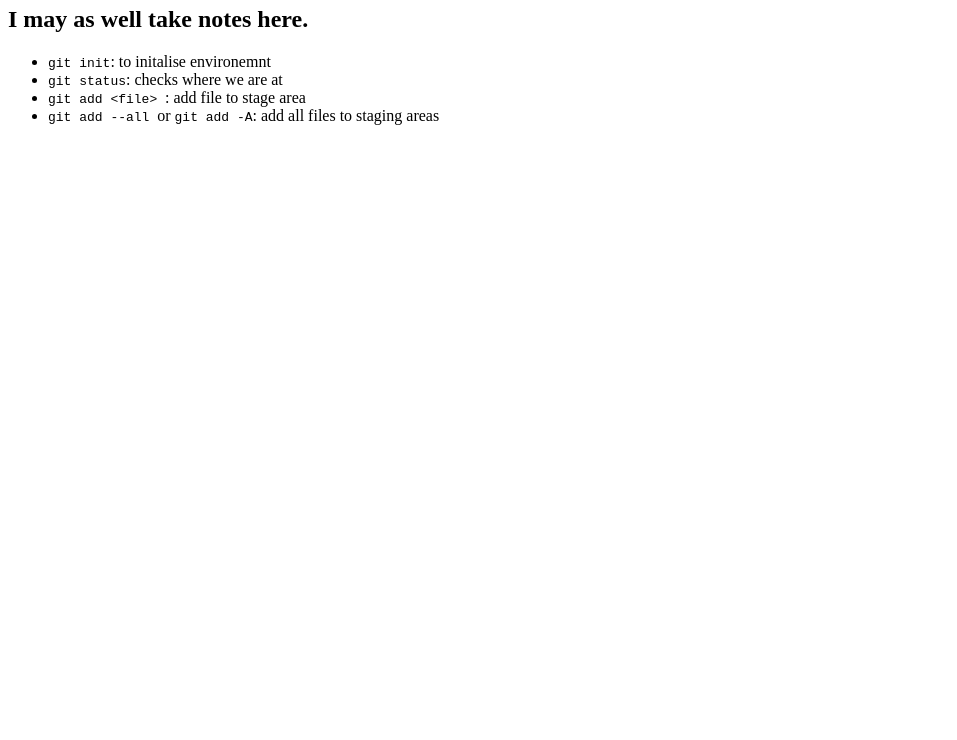
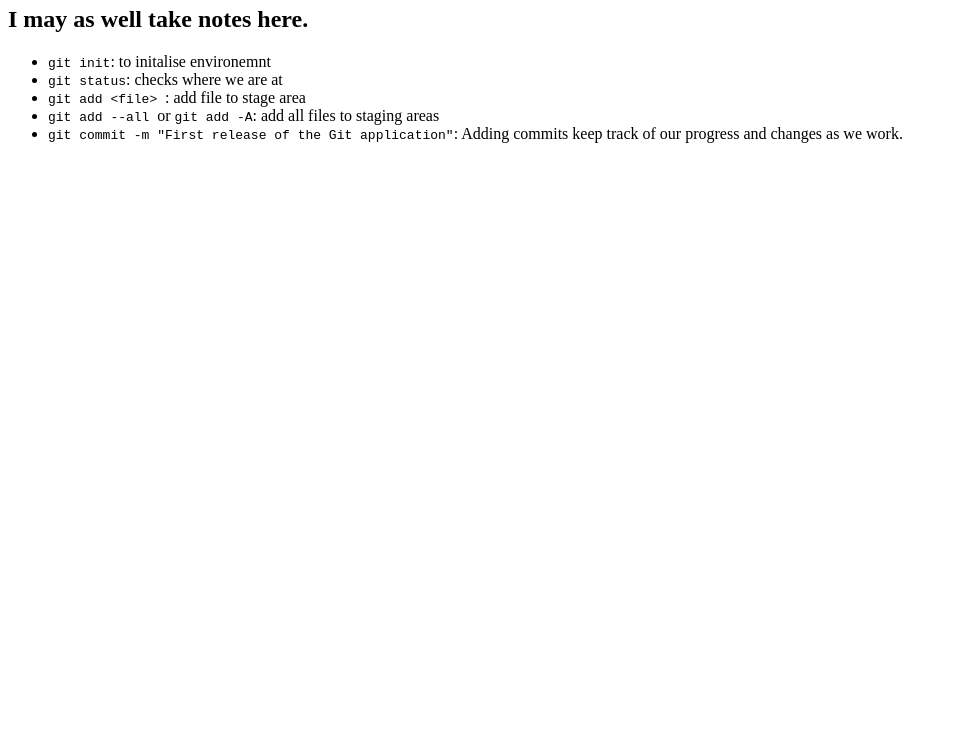
Before and after one commit to nathcast/CourseFromW3schoolsGIT, a plain HTML site: page index.html in a window 1280 px wide. Shown: the part 60-800 px from the top of the page, without its empty margins (0-957 px from the left). Drawn offline with Linux system fonts and the light colour scheme.

Commit message:
Updated index with a new line and commit without staging

```diff
--- a/index.html
+++ b/index.html
@@ -13,6 +13,7 @@
     <li><code>git status</code>: checks where we are at</li>
     <li><code>git add &lt;file> </code>: add file to stage area</li>
     <li><code>git add --all </code> or <code>git add -A</code>: add all files to staging areas</li>
+    <li><code>git commit -m "First release of the Git application"</code>: Adding commits keep track of our progress and changes as we work. </li>
 
 </ul>
     <p></p>
```
